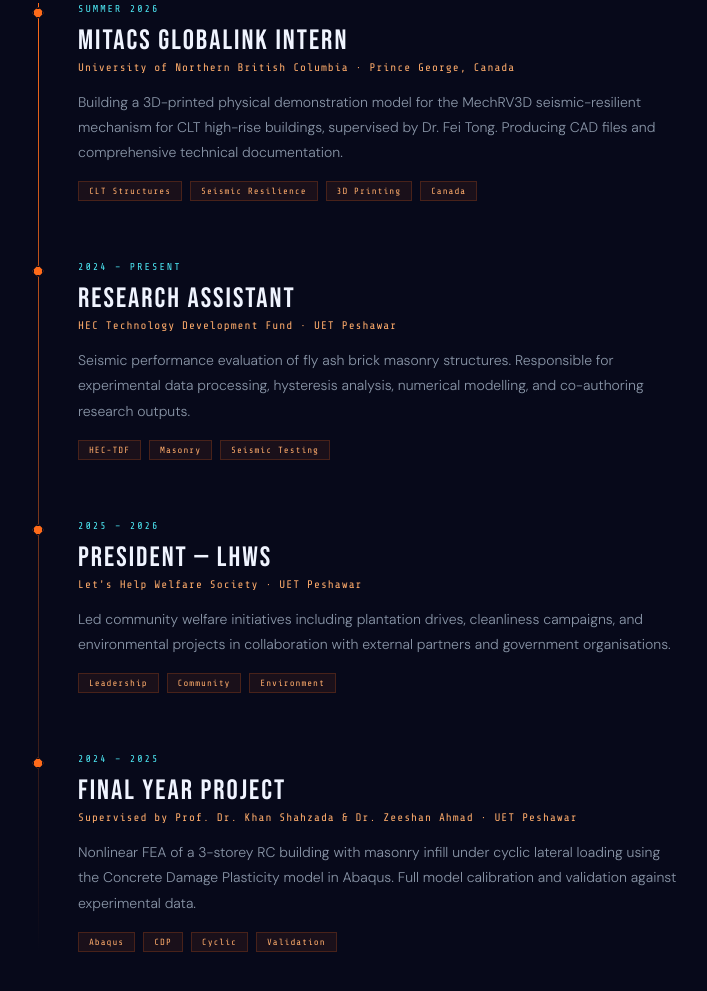
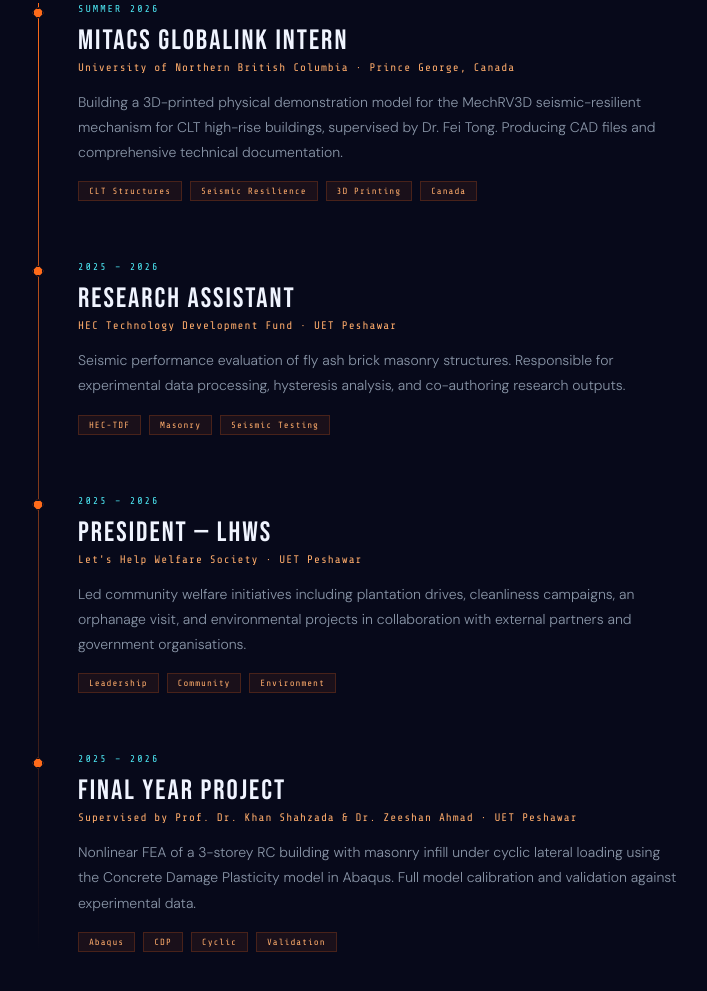
Before and after one commit to muhammadsajidcivil/muhammad-sajid, a plain HTML site: page index.html in a window 1280 px wide. Shown: the part 4406-5397 px from the top of the page, without its empty margins (22-729 px from the left). Drawn offline with nearby package versions, Linux system fonts and the light colour scheme.

Commit message:
Update index.html

```diff
--- a/index.html
+++ b/index.html
@@ -1163,10 +1163,10 @@
 
     <div class="timeline-item">
       <div class="timeline-dot"></div>
-      <div class="timeline-period">2024 – Present</div>
+      <div class="timeline-period">2025 – 2026</div>
       <div class="timeline-title">RESEARCH ASSISTANT</div>
       <div class="timeline-org">HEC Technology Development Fund · UET Peshawar</div>
-      <p class="timeline-desc">Seismic performance evaluation of fly ash brick masonry structures. Responsible for experimental data processing, hysteresis analysis, numerical modelling, and co-authoring research outputs.</p>
+      <p class="timeline-desc">Seismic performance evaluation of fly ash brick masonry structures. Responsible for experimental data processing, hysteresis analysis, and co-authoring research outputs.</p>
       <div class="timeline-pills">
         <span class="pill">HEC-TDF</span>
         <span class="pill">Masonry</span>
@@ -1179,7 +1179,7 @@
       <div class="timeline-period">2025 – 2026</div>
       <div class="timeline-title">PRESIDENT — LHWS</div>
       <div class="timeline-org">Let's Help Welfare Society · UET Peshawar</div>
-      <p class="timeline-desc">Led community welfare initiatives including plantation drives, cleanliness campaigns, and environmental projects in collaboration with external partners and government organisations.</p>
+      <p class="timeline-desc">Led community welfare initiatives including plantation drives, cleanliness campaigns, an orphanage visit, and environmental projects in collaboration with external partners and government organisations.</p>
       <div class="timeline-pills">
         <span class="pill">Leadership</span>
         <span class="pill">Community</span>
@@ -1189,7 +1189,7 @@
 
     <div class="timeline-item">
       <div class="timeline-dot"></div>
-      <div class="timeline-period">2024 – 2025</div>
+      <div class="timeline-period">2025 – 2026</div>
       <div class="timeline-title">FINAL YEAR PROJECT</div>
       <div class="timeline-org">Supervised by Prof. Dr. Khan Shahzada & Dr. Zeeshan Ahmad · UET Peshawar</div>
       <p class="timeline-desc">Nonlinear FEA of a 3-storey RC building with masonry infill under cyclic lateral loading using the Concrete Damage Plasticity model in Abaqus. Full model calibration and validation against experimental data.</p>
```
